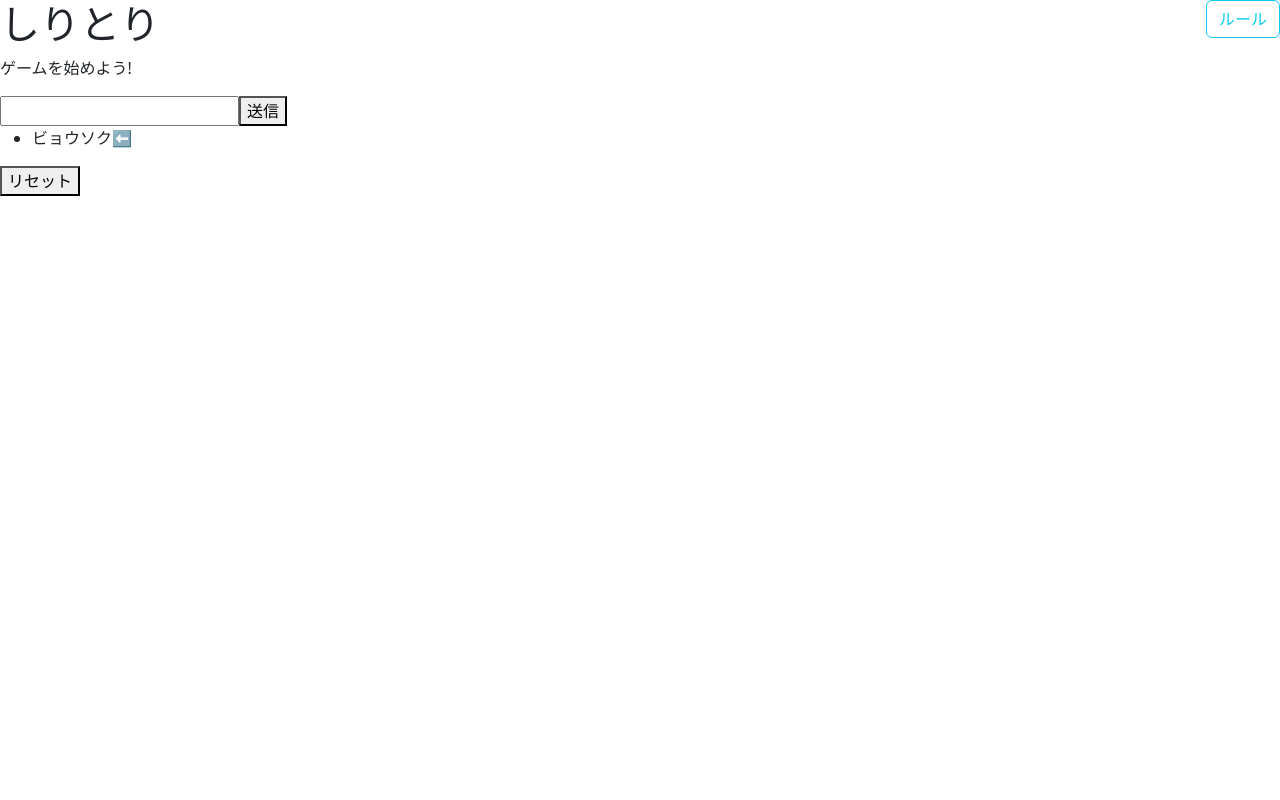
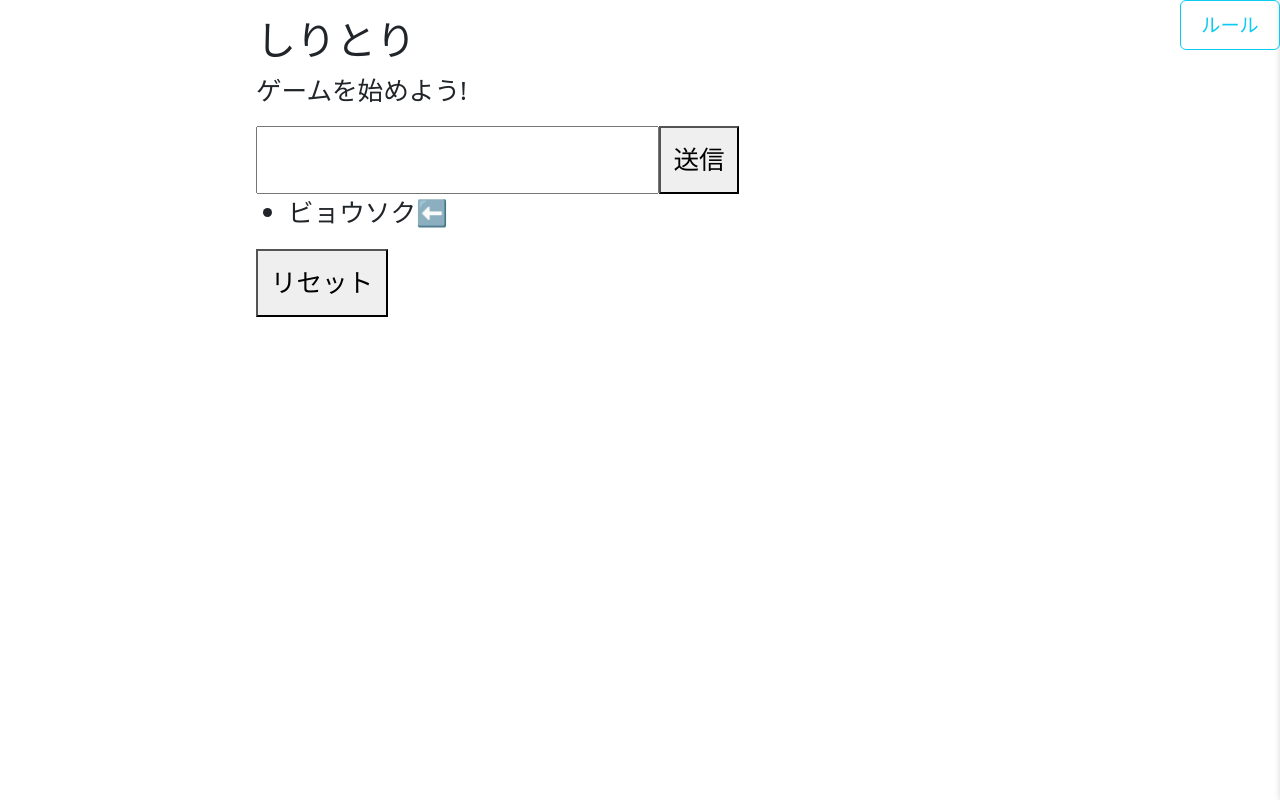
Before and after one commit to 2gPigeon/shiritori_app, a React (Create React App) app: page / in a window 1280 px wide. Built offline with nearby package versions, Linux system fonts and the light colour scheme.

Commit message:
ルールサイドバーのアニメーション追加,UI修正

```diff
--- a/src/ShiritoriApp.css
+++ b/src/ShiritoriApp.css
@@ -2,7 +2,59 @@
   max-height: 200px;
   overflow-y: auto;
 }
-/* サイドバーアニメーション入れたい場合 */
-.sidebar-transition {
+.app-container {
+  font-size: 1rem;
+  padding: 1rem;
+  max-width: 800px;
+  margin: 0 auto;
+}
+
+/* スマホ～タブレット */
+@media (max-width: 768px) {
+  .app-container {
+    font-size: 1.2rem;
+  }
+}
+
+/* 小さめノートPC */
+@media (min-width: 769px) and (max-width: 1200px) {
+  .app-container {
+    font-size: 1.4rem;
+  }
+}
+
+/* デスクトップ大画面 */
+@media (min-width: 1201px) {
+  .app-container {
+    font-size: 1.6rem;
+  }
+}
+input, button {
+  font-size: 1em;
+  padding: 0.5em;
+}
+
+ul {
+  font-size: 1em;
+}
+
+
+.rule-sidebar {
+  position: fixed;
+  top: 0;
+  right: 0;
+  max-width: 80vw;
+  height: 100vh;
+  background-color: #f8f9fa;
+  border-left: 1px solid #ccc;
+  box-shadow: -2px 0 5px rgba(0, 0, 0, 0.1);
+  padding: 1rem;
+  z-index: 1000;
+
+  transform: translateX(100%);
   transition: transform 0.3s ease-in-out;
 }
+
+.rule-sidebar.open {
+  transform: translateX(0);
+}
--- a/src/ShiritoriApp.jsx
+++ b/src/ShiritoriApp.jsx
@@ -129,11 +129,12 @@ const ShiritoriApp = () => {
     <div>
         <button
           className="btn btn-outline-info position-fixed"
-        style={{ right: "0%", top: "0%", zIndex: 1001 }}
+          style={{ right: "0%", top: "0%", zIndex: 1100, fontSize:"1.2rem",padding:"0.6rem 1.2rem",minWidth:"100px" }}
           onClick={() => setShowRules(!showRules)}
         >
           {showRules ? "閉じる" : "ルール"}
         </button>
+        <div className="app-container">
         <h1>しりとり</h1>
         <p>{message}</p>
         <form onSubmit={handleSubmit}>
@@ -150,22 +151,20 @@ const ShiritoriApp = () => {
           ))}
         </ul>
         <button onClick={resetGame}>リセット</button>
-        <div
-          className={`position-fixed top-0 end-0 bg-light border-start p-3 shadow ${showRules ? 'd-block' : 'd-none'}`}
-          style={{ width: "300px", height: "100vh", zIndex: 1000 }}
-        >
+          <div className={`rule-sidebar ${showRules ? 'open' : ''}`}>
             <h5>しりとりのルール</h5>
             <ul>
               <li>前の単語の最後の文字から始まる単語を入力してください</li>
               <li>ひらがな・カタカナでの入力に対応しています</li>
               <li>一度入力された単語と同じ単語を使うとゲーム終了です</li>
-            <li>「ん」「ン」で終わったらゲーム終了です</li>
+              <li>「ん」 「ン」で終わったらゲーム終了です</li>
               <li>辞書に存在しない語は無効です</li>
               <li>辞書は「名詞」しか入っていません</li>
               <li>1文字の入力は受け付けていません</li>
             </ul>
           </div>
       </div>
+    </div>
   );
 };
 
```
Lines whose indentation alone changed are shown as unchanged.
